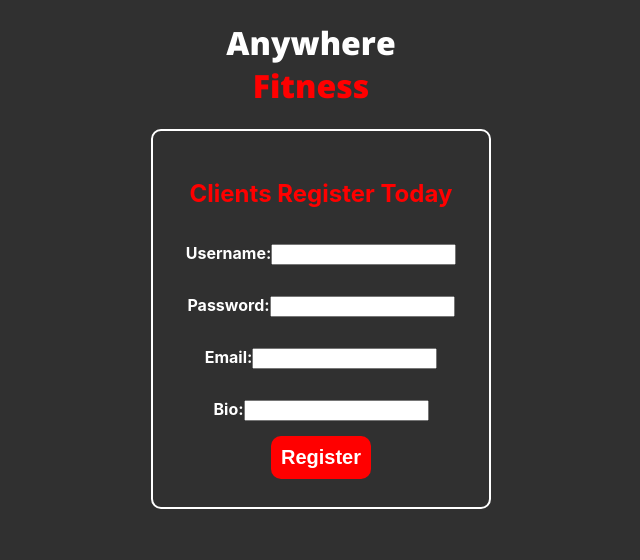
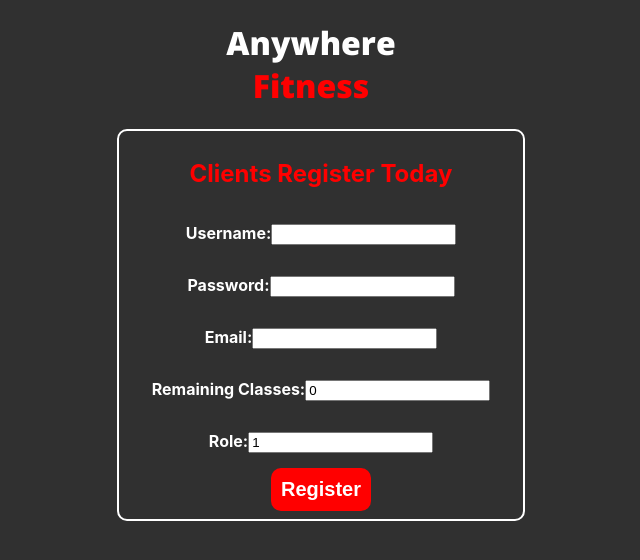
Before and after one commit to tt-webft-20AnywhereFitness/front-end, a React (Create React App) app in the folder front-end/: page /clientregister in a window 1280 px wide. Shown: the top 560 px of the page, without its empty margins (329-969 px from the left). Built offline with nearby package versions, Linux system fonts and the light colour scheme.

Commit message:
updated correct endpoints for axios

```diff
--- a/front-end/package.json
+++ b/front-end/package.json
@@ -6,6 +6,7 @@
     "@testing-library/jest-dom": "^5.12.0",
     "@testing-library/react": "^11.2.6",
     "@testing-library/user-event": "^12.8.3",
+    "axios": "^0.21.1",
     "react": "^17.0.2",
     "react-dom": "^17.0.2",
     "react-router-dom": "^5.2.0",
--- a/front-end/src/components/ClientRegister.js
+++ b/front-end/src/components/ClientRegister.js
@@ -1,27 +1,28 @@
 import React, { useState } from 'react'
-import { axiosWithAuth } from "../utils/axiosWithAuth";
-// import { useHistory } from "react-router-dom";
+// import { axiosWithAuth } from "../utils/axiosWithAuth";
+import { useHistory } from "react-router-dom";
+import axios from 'axios';
 
 const initialValues = {
     username:"",
     password:"",
     email:"",
-    bio:"",
-    accountType: "Client"
+    remaining_classes:"",
+    role_id: ""
 };
 
 const ClientRegister = (props) => {
     const [credentials, setCredentials] = useState(initialValues);
-    // const { push } = useHistory();
+    const { push } = useHistory();
 
     const submitHandler = (e) => {
         e.preventDefault();
-        axiosWithAuth()
-            .post("/auth/register", credentials)
+        axios
+            .post("https://anywhere-fitness-app-tt-20.herokuapp.com/api/auth/register", credentials)
             .then(res => {
                 console.log("REGISTER SUCCESS", res)
-                // localStorage(setItem("token", res.data.token))
-                // push("/login")
+                localStorage.setItem("token", res.data.token)
+                push("/login")
             })
             .catch(err => {
                 console.log("REGISTER FAILURE", err);
@@ -68,11 +69,20 @@ const ClientRegister = (props) => {
                         />
                     </label>
                     <label>
-                        Bio:
+                        Remaining Classes:
                         <input
                         type='text'
-                        name='bio'
-                        value={credentials.bio}
+                        name='remaining_classes'
+                        value="0"
+                        onChange={handleChange}
+                        />
+                    </label>
+                    <label>
+                        Role:
+                        <input
+                        type='text'
+                        name='role_id'
+                        value="1"
                         onChange={handleChange}
                         />
                     </label>
--- a/front-end/src/components/Login.js
+++ b/front-end/src/components/Login.js
@@ -1,3 +1,7 @@
+// username: BobbieSue
+// email: BOB@gmail.com
+// password: RS84JFAFQ3JF9Q3NL
+
 import React, { useState } from 'react'
 import { useHistory } from 'react-router';
 import { axiosWithAuth } from "../utils/axiosWithAuth";
@@ -25,11 +29,11 @@ const Login = (props) => {
             .then(res => {
                 console.log(res);
                 localStorage.setItem("token", res.data.token);
-                localStorage.setItem("accountType", res.data.accountType);
+                localStorage.setItem("user_id", res.data.user_id);
 
-                if((localStorage.getItem("token")) && (localStorage.getItem("accountType") === "Instructor")) {
+                if((localStorage.getItem("token")) && (localStorage.getItem("user_id") === 6)) {
                     push("/instructor-page")
-                } else if((localStorage.getItem("token")) && (localStorage.getItem("accountType") === "Client")) {
+                } else if((localStorage.getItem("token")) && (localStorage.getItem("role_id") === 1)) {
                     push("/client-page")
                 } else {
                     alert("Invalid Login.")
--- a/front-end/src/utils/axiosWithAuth.js
+++ b/front-end/src/utils/axiosWithAuth.js
@@ -7,6 +7,6 @@ export const axiosWithAuth = () => {
             Authorization: localStorage.getItem("token")
         },
 
-        baseURL: "https://anywhere-fitness-tt-20.herokuapp.com/api",
+        baseURL: "https://anywhere-fitness-app-tt-20.herokuapp.com/api",
     });
 };
```
Also changed, not shown: 1 other file (tests, documents, lock files or other folders).
